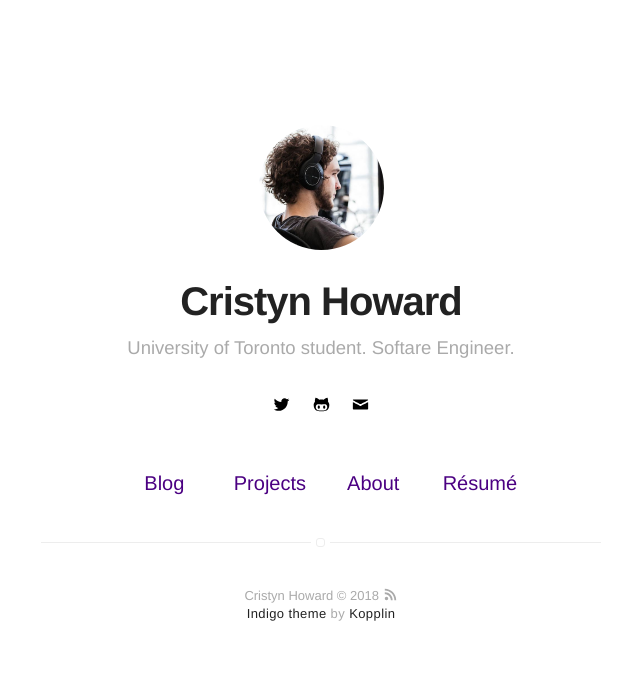
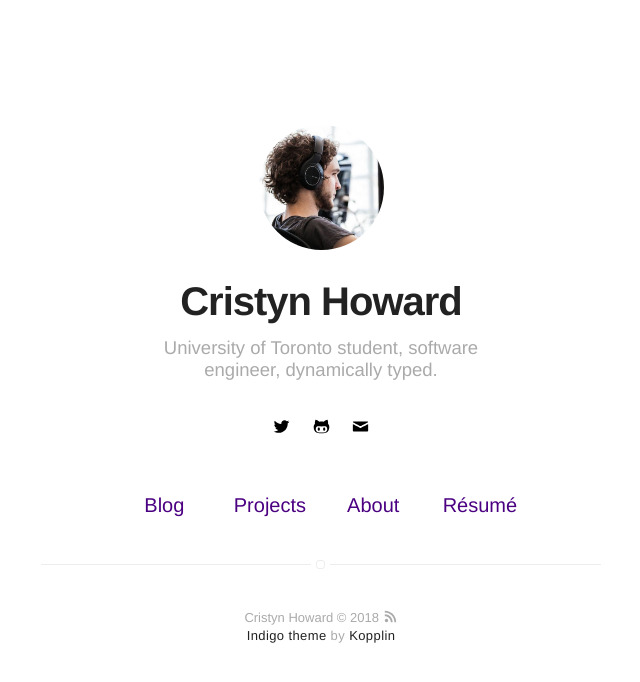
Before and after one commit to cristynhoward/cristynhoward.github.io, a Jekyll site: the page built from index.html, in a window 1280 px wide. Shown: the top 682 px of the page, without its empty margins (319-959 px from the left). Built offline with Jekyll 4.4.1, drawn with Linux system fonts in a browser that asks for light colours.

Commit message:
Minor changes to config.yml.

```diff
--- a/_config.yml
+++ b/_config.yml
@@ -1,9 +1,9 @@
 # main text of home
 name: Cristyn Howard
-bio: University of Toronto student. Softare Engineer.
+bio: University of Toronto student, software engineer, dynamically typed.
 
 # twitter summary info
-description: A blog about technology and stuff related
+description: Cristyn Howard's portfolio & blog.
 
 # if it's an external image, update below for true
 # better with square images
```
